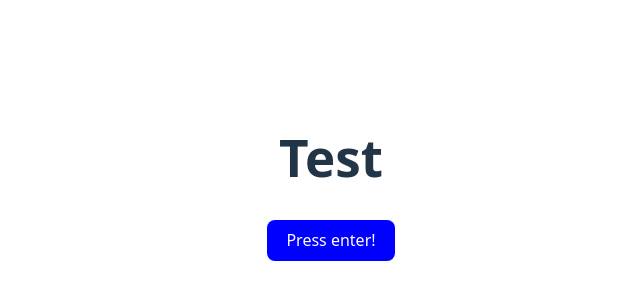
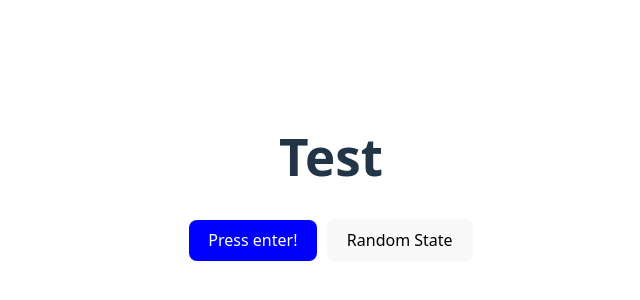
Before and after one commit to faiztheprogrammer/react-projects, a React (Vite) app in the folder components-playground/: page / in a window 1280 px wide. Shown: the part 222-522 px from the top of the page, without its empty margins (309-949 px from the left). Built offline with nearby package versions, Linux system fonts and the light colour scheme.

Commit message:
Dynamic button component is completed

```diff
--- a/components-playground/src/App.jsx
+++ b/components-playground/src/App.jsx
@@ -3,40 +3,53 @@ import './App.css'
 
 function App() {
   const [isDisabled, setIsDisabled] = useState(false)
+  const [variant, setVariant] = useState(null) // will hold the selected style
 
+  // Handle Enter key to disable the button
   function handleButton(event) {
     if (event.key === 'Enter') {
       setIsDisabled(true)
     }
   }
 
+  // Define all possible styles
   const styleTheButton = {
     primary: { background: "blue", color: "white", border: "none" },
     secondary: { background: "white", color: "blue", border: "1px solid blue" },
     ghost: { background: "transparent", color: "gray", border: "none" },
-    disabledStyling: {background: "#ade8f4", color: "black", border: "none"}
+    disabledStyling: { background: "#ade8f4", color: "black", border: "none" }
   }
 
-  // Pick which variant to use (e.g. "primary")
-  function variantHandler() {
-    let chosenVariant
-    if(isDisabled) {
-      return chosenVariant = styleTheButton.disabledStyling
-    } else {
-      return chosenVariant = styleTheButton.primary
-    }
+  // Function to randomly select one style
+  function randomStateSelector() {
+    const keys = Object.keys(styleTheButton)
+    const randomIndex = Math.floor(Math.random() * keys.length)
+    const randomKey = keys[randomIndex]
+
+    // Update state with the selected style
+    setVariant(styleTheButton[randomKey])
+    console.log(styleTheButton[randomKey])
   }
 
+  // Decide final style (disabled takes priority)
+  const appliedStyle = isDisabled
+    ? styleTheButton.disabledStyling
+    : variant || styleTheButton.primary // default is primary
 
   return (
     <>
       <h1>Test</h1>
+
+      {/* Main button */}
       <button
-        onKeyDown={handleButton}
-        disabled={isDisabled}
-        style={variantHandler()}
+        style={appliedStyle}
       >
         {isDisabled ? "Disabled!" : "Press enter!"}
+      </button>
+
+      {/* Random style button */}
+      <button onClick={randomStateSelector} style={{ marginLeft: "10px" }}>
+        Random State
       </button>
     </>
   )
```
